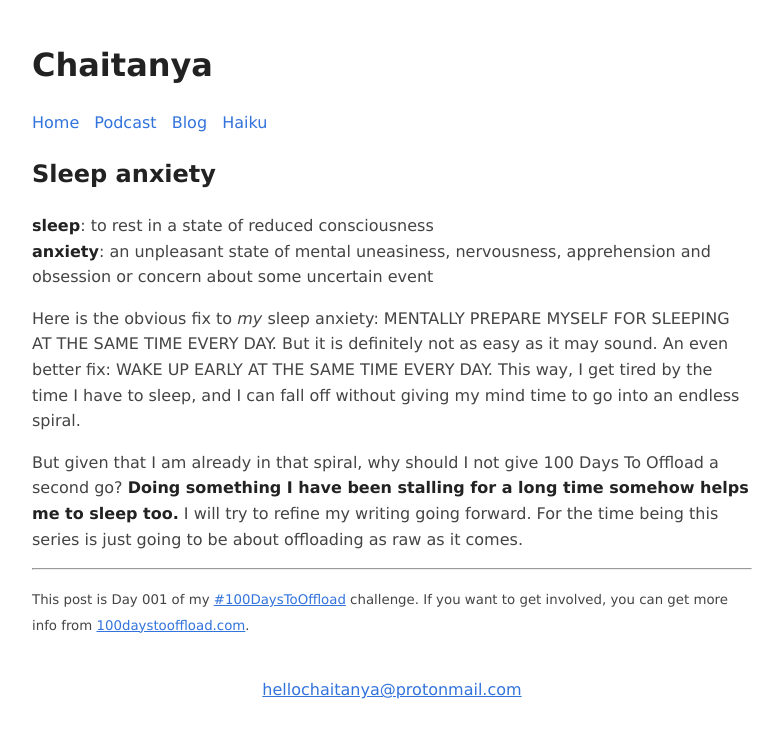
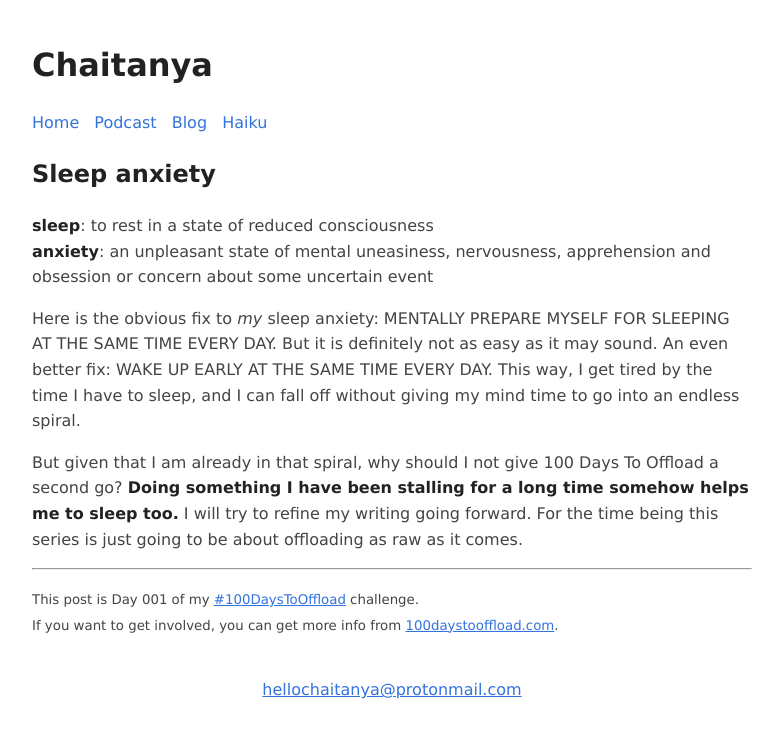
Before and after one commit to chtny/chtny.github.io, a Jekyll site: the page built from _posts/2021-01-27-sleep-anxiety.md, in a window 1280 px wide. Shown: the top 738 px of the page, without its empty margins (248-1027 px from the left). Built offline with Jekyll 4.4.1, drawn with Linux system fonts in a browser that asks for light colours.

```diff
--- a/_posts/2021-01-27-sleep-anxiety.md
+++ b/_posts/2021-01-27-sleep-anxiety.md
@@ -14,4 +14,4 @@ But given that I am already in that spiral, why should I not give 100 Days To Of
 
 <hr>
 
-<small>This post is Day 001 of my [#100DaysToOffload](https://chaitanya.page/tag/100daystooffload) challenge. If you want to get involved, you can get more info from [100daystooffload.com](https://100daystooffload.com/).</small>
+<small>This post is Day 001 of my [#100DaysToOffload](https://chaitanya.page/tag/100daystooffload) challenge.<br>If you want to get involved, you can get more info from [100daystooffload.com](https://100daystooffload.com/).</small>
```
